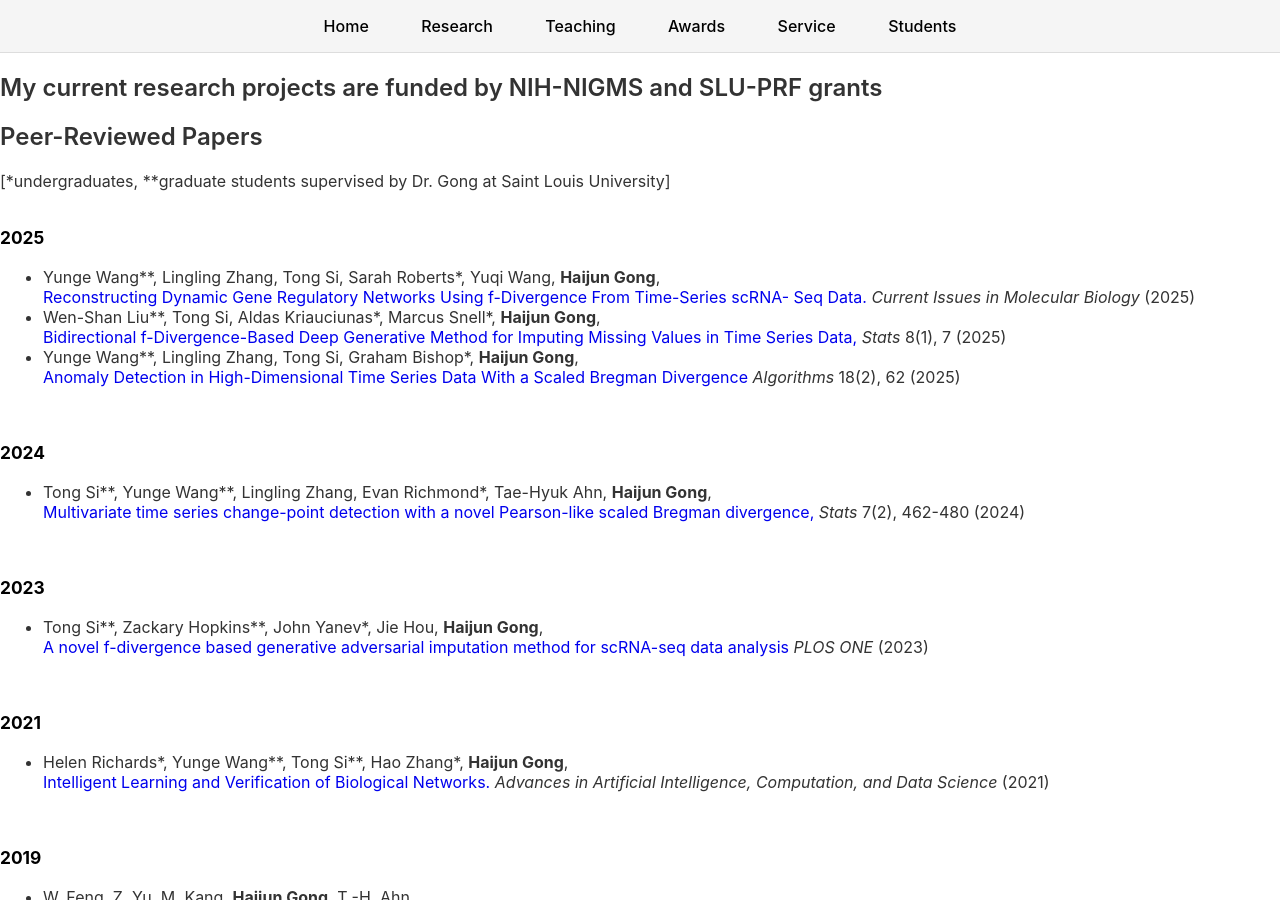
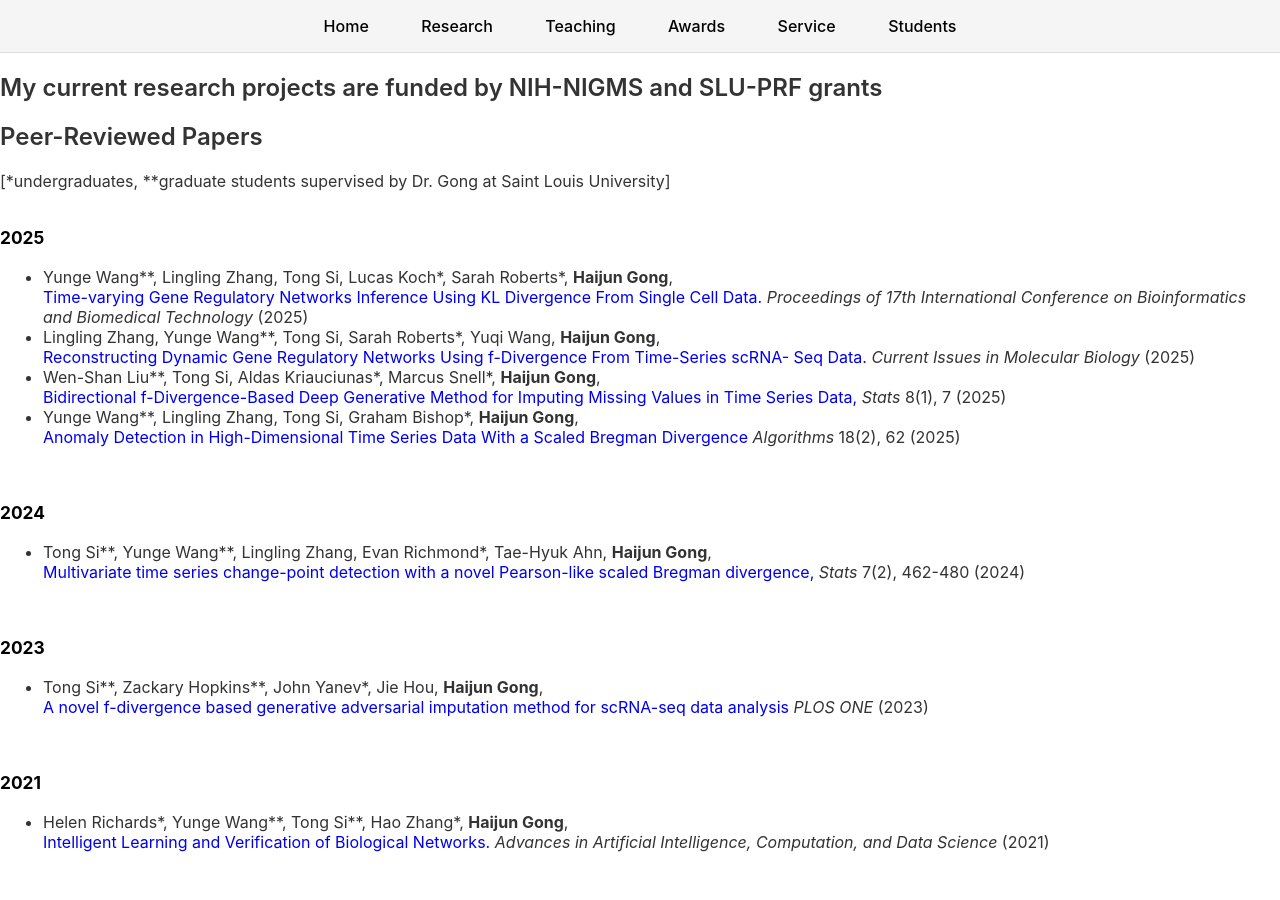
Before and after one commit to GongData/gongData.github.io, a Jekyll site: the page built from _pages/Research.md, in a window 1280 px wide and 900 px high. Built offline with Jekyll 4.4.1, drawn with Linux system fonts in a browser that asks for light colours.

Commit message:
Update Research.md

```diff
--- a/_pages/Research.md
+++ b/_pages/Research.md
@@ -21,7 +21,13 @@ permalink: /Research/
  <td class="p1">
   <ul>  <div id="tagCB_tagjournal_tagKL_155">
 
- <li>  Yunge Wang**, Lingling Zhang, Tong Si, Sarah Roberts*, Yuqi Wang, <b>Haijun Gong</b>, <a style="text-decoration:none" href="https://www.mdpi.com/1467-3045/47/6/408"> <br> Reconstructing Dynamic Gene Regulatory Networks Using f-Divergence From Time-Series scRNA- Seq Data.</a>
+ <li>  Yunge Wang**, Lingling Zhang, Tong Si, Lucas Koch*, Sarah Roberts*,  <b>Haijun Gong</b>, <a style="text-decoration:none" href="https://www.mdpi.com/1467-3045/47/6/408"> <br> Time-varying Gene Regulatory Networks Inference Using KL Divergence From Single Cell Data.</a>
+   <i> Proceedings of 17th International Conference on Bioinformatics and Biomedical Technology </i> (2025)
+<br>
+
+</li>
+
+ <li>  Lingling Zhang, Yunge Wang**,  Tong Si, Sarah Roberts*, Yuqi Wang, <b>Haijun Gong</b>, <a style="text-decoration:none" href="https://www.mdpi.com/1467-3045/47/6/408"> <br> Reconstructing Dynamic Gene Regulatory Networks Using f-Divergence From Time-Series scRNA- Seq Data.</a>
    <i> Current Issues in Molecular Biology </i> (2025)
 <br>
 
```
